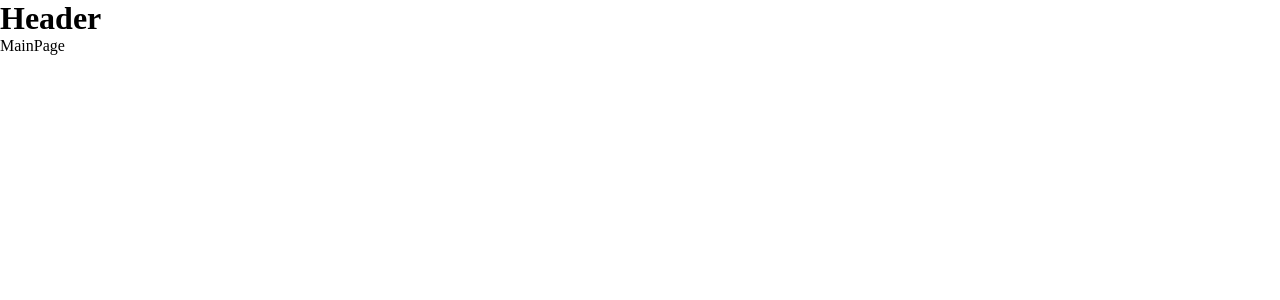
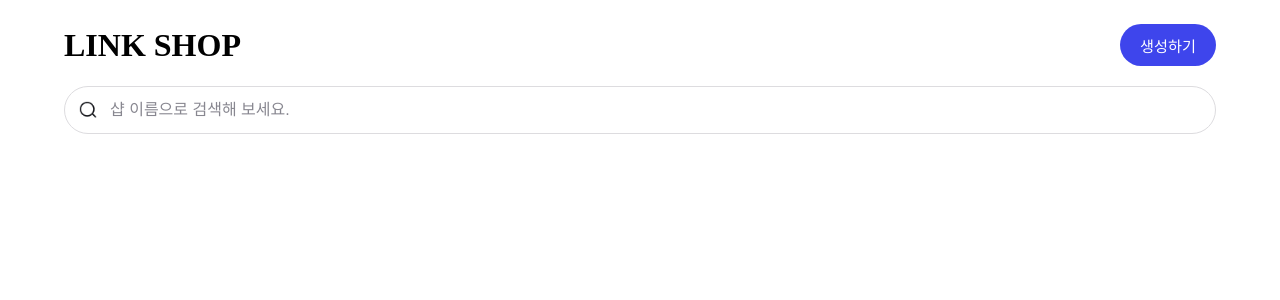
Before and after one commit to Lim-JaeEun/FE16_Basic_Project_Linkshop, a React (Vite) app: page / in a window 1280 px wide. Before the commit this address led to /list. Shown: the top 300 px of the page. Built offline with nearby package versions, Linux system fonts and the light colour scheme.

Commit message:
header 컴포넌트 생성완료

```diff
--- a/src/layouts/Header.jsx
+++ b/src/layouts/Header.jsx
@@ -1,13 +1,107 @@
-import { Outlet } from 'react-router-dom';
+import styled from 'styled-components';
+import searchIconPng from '../assets/icon/ic_search.png';
+
+const StyledHeader = styled.header`
+  display: flex;
+  flex-direction: column;
+  padding: 1.5rem;       /* 내부 여백은 그대로 유지 */
+  background-color: #fff; /* 배경색도 흰색으로 유지 */
+  gap: 1.25rem;          /* 첫 번째 줄과 두 번째 줄 사이의 간격도 유지 */
+
+  /* --- 헤더를 화면 중앙에 배치하기 위한 스타일--- */
+  max-width: 1200px;
+  width: 100%;           /* 화면 너비가 1200px보다 작을 경우에는 100%를 채워서 반응형으로 동작 */
+  margin : 0 auto;
+
+`;
+
+const TopRow = styled.div`
+  display: flex;
+  justify-content: space-between; /* 로고는 왼쪽, 버튼은 오른쪽에 배치 */
+  align-items: center; /* 세로 중앙 정렬 */
+  width: 100%; /* 부모 너비(StyledHeader)를 꽉 채움 */
+`;
+
+const Logo = styled.h1`
+  font-size: 2rem;
+  font-weight: 900; /* 매우 굵은 글씨체 */
+  color: #000; /* 검은색 */
+  margin: 0; /* h1 태그의 기본 마진 제거 */
+`;
+
+const CreateButton = styled.button`
+  padding: 10px 20px; /* 버튼 내부 여백 */
+  background-color: #3E45EC;
+  color: white; /* 글자색 흰색 */
+  border: none; /* 테두리 없음 */
+  border-radius: 37px; /* 버튼 모서리 둥글게 */
+  cursor: pointer;
+  font-size: 0.95rem; /* 글자 크기 */
+  font-weight: 500; /* 글자 굵기 */
+
+  &:hover {
+    background-color:rgb(39, 44, 188); /* 마우스 올렸을 때 약간 어두운 파란색 */
+  }
+`;
+
+// 검색창 전체를 감싸는 컨테이너
+const SearchInputWrapper = styled.div`
+  position: relative; /* 아이콘을 absolute positioning 하기 위함 */
+  width: 100%; /* 부모 너비(StyledHeader)를 꽉 채움 */
+  display: flex; /* 내부 요소 정렬 */
+  align-items: center; /* 세로 중앙 정렬 */
+`;
+
+// 검색 아이콘 스타일
+const IconSpan = styled.span`
+  position: absolute; /* SearchInputWrapper 기준으로 절대 위치 */
+  left: 15px; /* 왼쪽에서 15px 떨어진 곳에 배치 */
+  top: 50%; /* 상단에서 50% 위치 */
+  transform: translateY(-50%); /* Y축으로 자신의 높이의 50%만큼 올려 중앙 정렬 */
+  pointer-events: none; /* 아이콘이 마우스 이벤트를 가로채지 않도록 설정 */
+`;
+
+const SearchInput = styled.input`
+  width: 100%; /* SearchInputWrapper 너비를 꽉 채움 */
+  padding: 14px 20px 14px 45px; /* 안쪽 여백: 상 14px, 우 20px, 하 14px, 좌 45px (왼쪽은 아이콘 공간 확보) */
+  border: 1px solid #DDDCDF; /* 테두리 색상 */
+  border-radius: 49px; /* 모서리 둥글게 */
+  font-size: 1rem;
+  box-sizing: border-box;
+  outline: none; /* 포커스 시 기본 아웃라인 제거 */
+
+  &::placeholder {
+    color: #888790; /* placeholder 글자 색상 */
+  }
+
+  &:focus {
+    border-color: #777; /* 포커스 시 테두리 색상 */
+  }
+`;
+
+const SearchIconImage = styled.img`
+  width: 18px;
+  height: 18px;
+  display: block;
+`;
+
+// --- Header Component ---
 
 const Header = () => {
   return (
-    <header>
-      <h1>Header</h1>
-      <main>
-        <Outlet />
-      </main>
-    </header>
+    <StyledHeader>
+      <TopRow>
+        <Logo>LINK SHOP</Logo>
+        <CreateButton>생성하기</CreateButton>
+      </TopRow>
+
+      <SearchInputWrapper>
+        <IconSpan>
+          <SearchIconImage src={searchIconPng} alt="검색 아이콘" />
+        </IconSpan>
+        <SearchInput type="text" placeholder="샵 이름으로 검색해 보세요." />
+      </SearchInputWrapper>
+    </StyledHeader>
   );
 };
 
```
